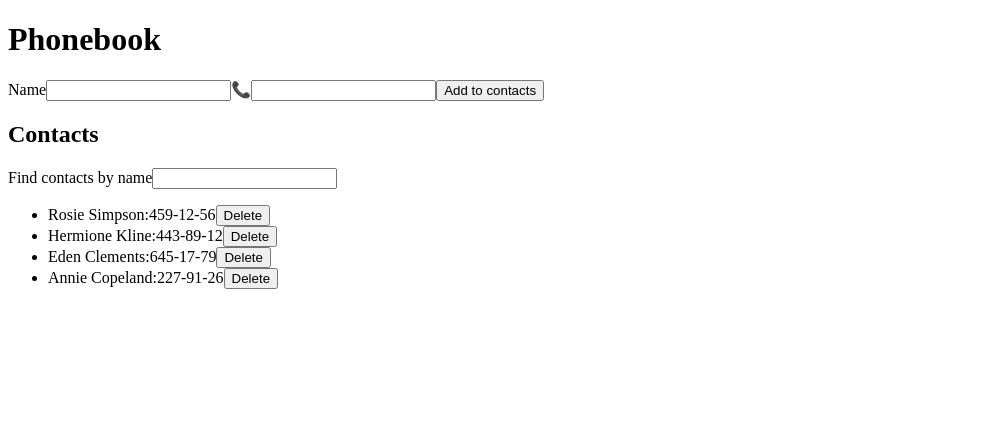
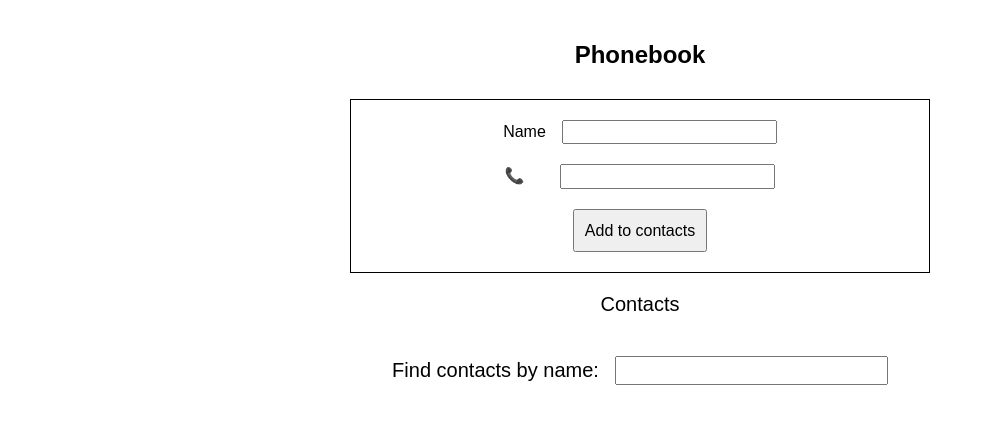
Before and after one commit to Eastvarga/goit-react-hw-02-phonebook, a React (Create React App) app: page / in a window 1280 px wide. Shown: the top 424 px of the page, without its empty margins (0-985 px from the left). Built offline with nearby package versions, Linux system fonts and the light colour scheme.

Commit message:
Added styles

```diff
--- a/src/App.js
+++ b/src/App.js
@@ -3,14 +3,14 @@ import Form from "./components/Form";
 import ContactList from "./components/ContactList";
 import { v4 as uuidv4 } from "uuid";
 import FindInput from "./components/FindInput";
-
+import "./styles.css";
 class App extends Component {
   state = {
     contacts: [
-      { id: "id-1", name: "Rosie Simpson", number: "459-12-56" },
-      { id: "id-2", name: "Hermione Kline", number: "443-89-12" },
-      { id: "id-3", name: "Eden Clements", number: "645-17-79" },
-      { id: "id-4", name: "Annie Copeland", number: "227-91-26" },
+      // { id: "id-1", name: "Rosie Simpson", number: "459-12-56" },
+      // { id: "id-2", name: "Hermione Kline", number: "443-89-12" },
+      // { id: "id-3", name: "Eden Clements", number: "645-17-79" },
+      // { id: "id-4", name: "Annie Copeland", number: "227-91-26" },
     ],
     filter: "",
     name: "",
@@ -51,10 +51,10 @@ class App extends Component {
       return name.toLowerCase().includes(filter);
     });
     return (
-      <div>
-        <h1>Phonebook</h1>
+      <div className="container">
+        <h1 className="main_title">Phonebook</h1>
         <Form onSubmit={this.formSubmitHandler} />
-        <h2>Contacts</h2>
+        <h2 className="sub_title">Contacts</h2>
         <FindInput onChange={this.filterHendler} />
         <ContactList
           onClick={this.deleteButtonHandler}
--- a/src/components/ContactList/index.jsx
+++ b/src/components/ContactList/index.jsx
@@ -1,14 +1,21 @@
 import { Component } from "react";
+import PropTypes from "prop-types";
+import { list, item, text, button } from "./styles.module.css";
 
 class ContactList extends Component {
   render() {
     return (
-      <ul>
+      <ul className={list}>
         {this.props.contacts.map(({ id, name, number }) => (
-          <li key={id}>
-            <span>{name}:</span>
-            <span>{number}</span>
-            <button id={id} type="button" onClick={this.props.onClick}>
+          <li className={item} key={id}>
+            <span className={text}>{name}:</span>
+            <span className={text}>{number}</span>
+            <button
+              className={button}
+              id={id}
+              type="button"
+              onClick={this.props.onClick}
+            >
               Delete
             </button>
           </li>
@@ -18,4 +25,16 @@ class ContactList extends Component {
   }
 }
 
+ContactList.defaultProps = {
+  contacts: [],
+};
+ContactList.propTypes = {
+  contacts: PropTypes.arrayOf(
+    PropTypes.shape({
+      id: PropTypes.string,
+      name: PropTypes.string,
+      number: PropTypes.string,
+    })
+  ),
+};
 export default ContactList;
--- /dev/null
+++ b/src/components/ContactList/styles.module.css
@@ -0,0 +1,21 @@
+.list {
+  display: block;
+  padding: 20px;
+  margin: 0;
+  width: 100%;
+  list-style: decimal;
+}
+.item {
+  text-align: start;
+  font-size: 16px;
+}
+.text {
+  display: inline-block;
+  margin-right: 10px;
+}
+.button {
+  padding: 6px 8px;
+  font-size: 16px;
+  font-weight: 400;
+  line-height: 1.2;
+}
--- a/src/components/FindInput/index.jsx
+++ b/src/components/FindInput/index.jsx
@@ -1,4 +1,5 @@
 import { Component } from "react";
+import { filter, title } from "./styles.module.css";
 
 class FindInput extends Component {
   state = {
@@ -11,9 +12,10 @@ class FindInput extends Component {
 
   render() {
     return (
-      <label>
-        Find contacts by name
+      <label className={title}>
+        Find contacts by name:
         <input
+          className={filter}
           // autocomplete="off"
           type="text"
           name="filter"
--- /dev/null
+++ b/src/components/FindInput/styles.module.css
@@ -0,0 +1,13 @@
+.filter {
+  display: inline-block;
+  margin-left: 16px;
+}
+.title {
+  display: block;
+  margin: 0;
+  margin-bottom: 10px;
+  padding: 10px 0;
+  font-size: 20px;
+  font-weight: 500;
+  line-height: 1.13;
+}
--- a/src/components/Form/index.jsx
+++ b/src/components/Form/index.jsx
@@ -1,5 +1,5 @@
 import { Component } from "react";
-
+import { form, name, input, tel, button } from "./styles.module.css";
 const INITIAL_STATE = {
   name: "",
   number: "",
@@ -28,10 +28,11 @@ class Form extends Component {
   };
   render() {
     return (
-      <form onSubmit={this.handleSubmit}>
-        <label>
+      <form className={form} onSubmit={this.handleSubmit}>
+        <label className={name}>
           Name
           <input
+            className={input}
             // autocomplete="off"
             type="text"
             name="name"
@@ -42,9 +43,10 @@ class Form extends Component {
             onChange={this.handleChange}
           />
         </label>
-        <label>
+        <label className={name}>
           📞
           <input
+            className={tel}
             type="tel"
             name="number"
             value={this.state.number}
@@ -54,7 +56,9 @@ class Form extends Component {
             onChange={this.handleChange}
           />
         </label>
-        <button type="submit">Add to contacts</button>
+        <button className={button} type="submit">
+          Add to contacts
+        </button>
       </form>
     );
   }
--- /dev/null
+++ b/src/components/Form/styles.module.css
@@ -0,0 +1,32 @@
+.form {
+  display: block;
+  width: 100%;
+  margin: 0;
+  margin-bottom: 20px;
+  padding: 20px;
+  border: 1px solid black;
+}
+.name {
+  display: block;
+  /* margin-top: 10px; */
+  margin-bottom: 20px;
+  font-size: 16px;
+  font-weight: 400;
+  line-height: 1.13;
+}
+.input {
+  display: inline-block;
+  margin-left: 16px;
+}
+.tel {
+  display: inline-block;
+  margin-left: 36px;
+}
+.button {
+  display: block;
+  padding: 10px;
+  margin: 0 auto;
+  font-size: 16px;
+  font-weight: 400;
+  line-height: 1.2;
+}
--- a/src/index.js
+++ b/src/index.js
@@ -1,5 +1,6 @@
 import React from "react";
 import ReactDOM from "react-dom";
+import "modern-normalize/modern-normalize.css";
 
 import App from "./App";
 
--- /dev/null
+++ b/src/styles.css
@@ -0,0 +1,21 @@
+.container {
+  width: 640px;
+  margin: 0 auto;
+  padding: 40px 30px;
+  font-family: Arial, Helvetica, sans-serif;
+  text-align: center;
+}
+.main_title {
+  margin: 0;
+  margin-bottom: 30px;
+  font-size: 24px;
+  font-weight: 700;
+  line-height: 1.21;
+}
+.sub_title {
+  margin: 0;
+  margin-bottom: 30px;
+  font-size: 20px;
+  font-weight: 500;
+  line-height: 1.13;
+}
```
